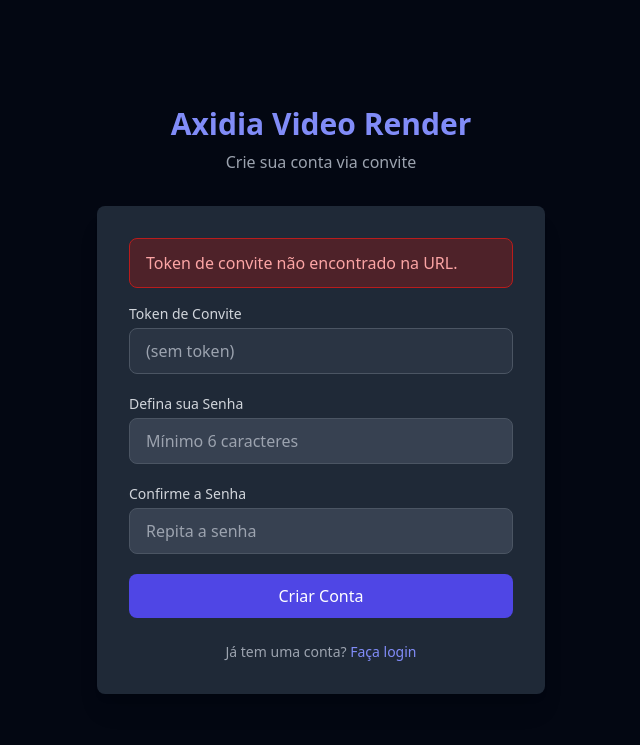
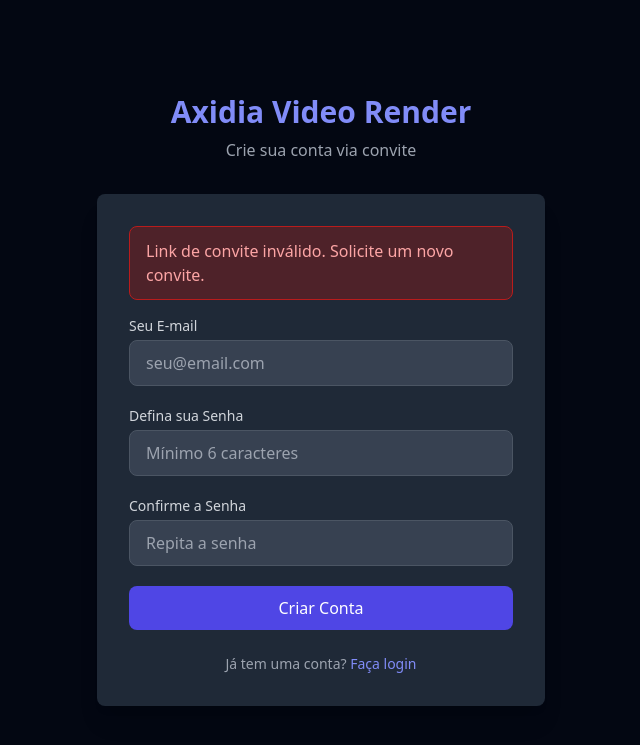
Before and after one commit to costagleo/projetovideo, a FastAPI app: page /signup in a window 1280 px wide. Shown: the top 745 px of the page, without its empty margins (319-959 px from the left). Run offline with FastAPI, Linux system fonts and the light colour scheme; parts of the project's set-up code (start-up, migrations or seed data) failed here and were passed over; some libraries are stand-ins or nearby versions.

Commit message:
fix: signup 500 error (datetime comparison) + allow user to choose email
- Fix TypeError comparing naive/aware datetimes on invite expiry check
- Signup form now has email field so invited user can choose their own email
- Remove readonly token display from signup page

Co-Authored-By: Claude Opus 4.6 <noreply@anthropic.com>

```diff
--- a/app/schemas.py
+++ b/app/schemas.py
@@ -43,6 +43,7 @@ class InviteOut(BaseModel):
 
 
 class SignupRequest(BaseModel):
+    email: str
     password: str
 
 
--- a/app/templates/signup.html
+++ b/app/templates/signup.html
@@ -15,9 +15,10 @@
 
             <form id="signup-form" class="space-y-5">
                 <div>
-                    <label class="block text-sm font-medium text-gray-300 mb-1">Token de Convite</label>
-                    <input type="text" id="token" readonly
-                        class="w-full px-4 py-2.5 bg-gray-700/50 border border-gray-600 rounded-lg text-gray-400 cursor-not-allowed">
+                    <label for="signup-email" class="block text-sm font-medium text-gray-300 mb-1">Seu E-mail</label>
+                    <input type="email" id="signup-email" name="email" required
+                        class="w-full px-4 py-2.5 bg-gray-700 border border-gray-600 rounded-lg text-gray-100 placeholder-gray-400 focus:outline-none focus:ring-2 focus:ring-indigo-500 focus:border-transparent"
+                        placeholder="seu@email.com">
                 </div>
 
                 <div>
@@ -54,10 +55,9 @@
 <script>
 const params = new URLSearchParams(window.location.search);
 const token = params.get('token');
-document.getElementById('token').value = token || '(sem token)';
 
 if (!token) {
-    document.getElementById('signup-error').textContent = 'Token de convite não encontrado na URL.';
+    document.getElementById('signup-error').textContent = 'Link de convite inválido. Solicite um novo convite.';
     document.getElementById('signup-error').classList.remove('hidden');
     document.getElementById('signup-btn').disabled = true;
 }
@@ -82,8 +82,10 @@ document.getElementById('signup-form').addEventListener('submit', async (e) => {
     btn.disabled = true;
     btn.textContent = 'Criando conta...';
 
+    const email = document.getElementById('signup-email').value;
+
     try {
-        await API.post(`/api/signup?token=${encodeURIComponent(token)}`, { password });
+        await API.post(`/api/signup?token=${encodeURIComponent(token)}`, { email, password });
         successDiv.textContent = 'Conta criada com sucesso! Redirecionando para login...';
         successDiv.classList.remove('hidden');
         setTimeout(() => { window.location.href = '/login'; }, 2000);
```
Also changed, not shown: app/routers/auth.py (+11 -4 lines).
